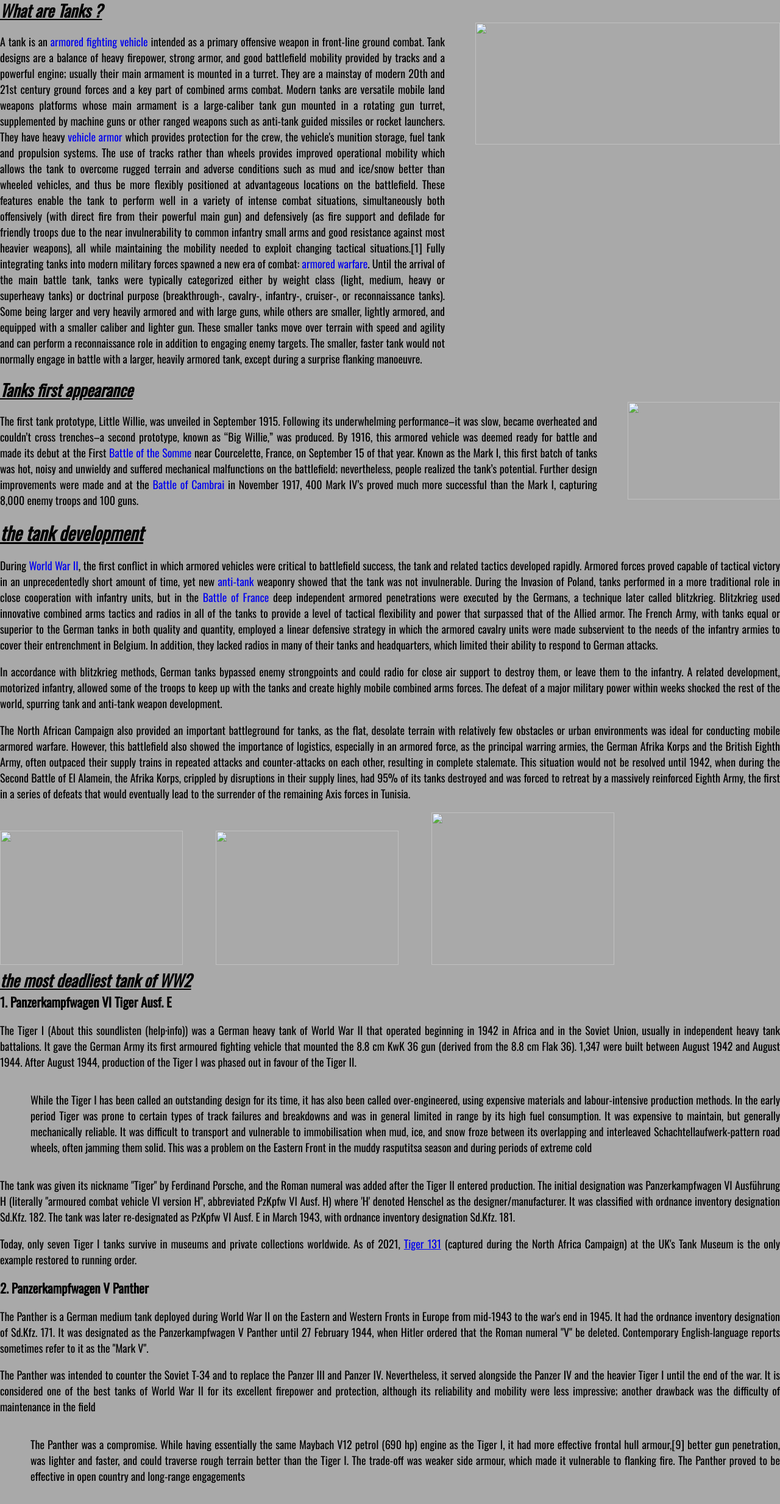
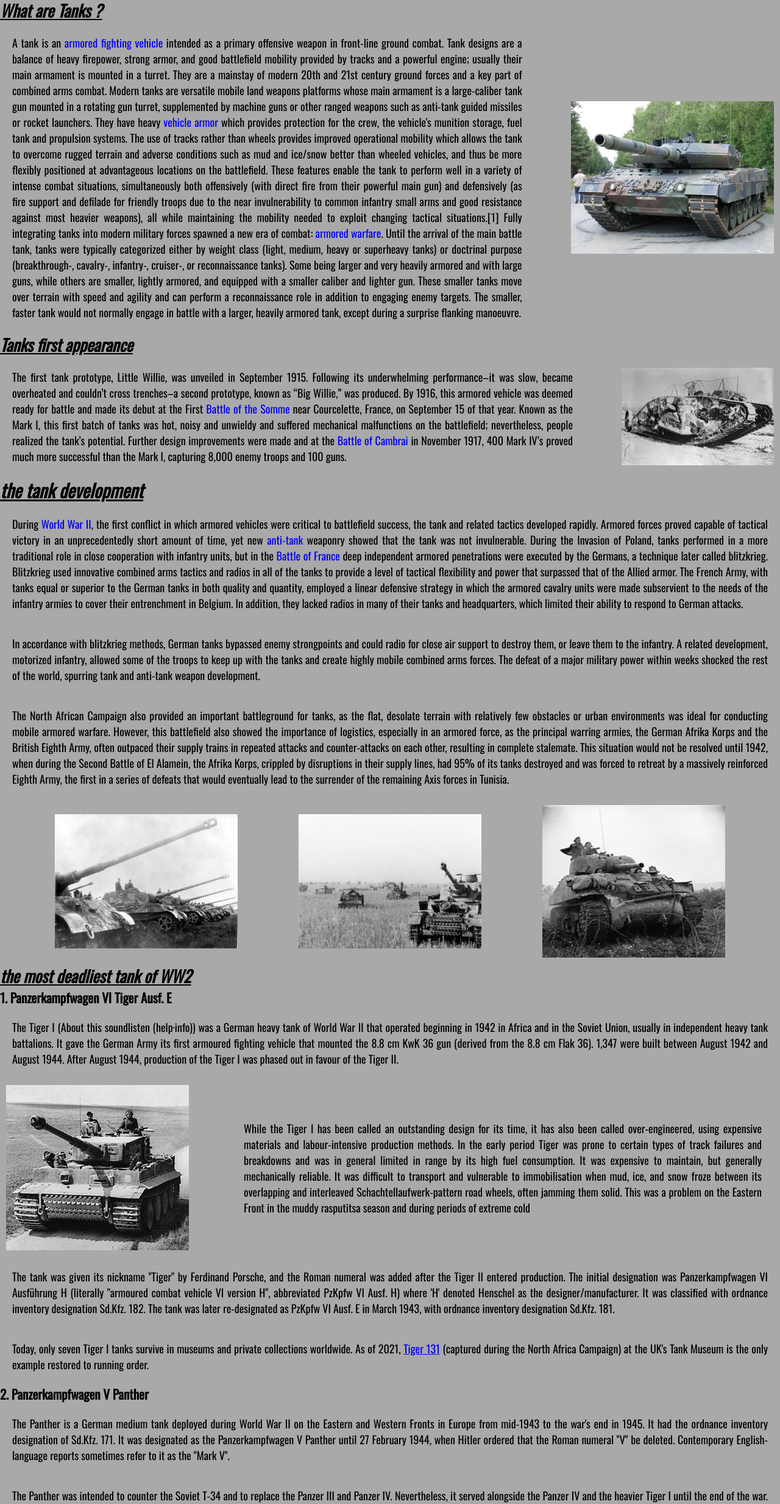
Before and after one commit to Astoria24/Astolfia, a plain HTML site: page index.html in a window 1280 px wide. Shown: the part 256-2722 px from the top of the page at 61% size. Drawn offline with nearby package versions, Linux system fonts and the light colour scheme.

Commit message:
new folder structure

```diff
--- a/index.html
+++ b/index.html
@@ -15,7 +15,7 @@
   </head>
   <body class="background" style="text-align: justify">
     <header class="header">
-      <img src="./war thunder.png" alt="" style="margin-right: 50px" />
+      <img src="./assets/war thunder.png" alt="" style="margin-right: 50px" />
       <h5 class="domm">War Thunder</h5>
       <h5 class="domm">World of Tank</h5>
       <h5 class="domm">The headerision</h5>
@@ -33,7 +33,7 @@
     </header>
     <h1 class="title">Tank Wiki</h1>
     <h2 class="Bima">What are Tanks ?</h2>
-    <div style="display: flex">
+    <div class="ummar">
       <p class="Anwar">
         A tank is an
         <a
@@ -91,13 +91,13 @@
         armored tank, except during a surprise flanking manoeuvre.
       </p>
       <img
-        src="./Leopard_2_A7.JPG "
+        src="./assets/800px-Leopard_2_A7.jpg"
         alt=""
-        style="width: 500px; height: 200px"
+        style="width: 350px; height: 250px"
       />
     </div>
     <h2 class="Bima">Tanks first appearance</h2>
-    <div style="display: flex">
+    <div class="ummar">
       <p class="Anwar">
         The first tank prototype, Little Willie, was unveiled in September 1915.
         Following its underwhelming performance–it was slow, became overheated
@@ -123,13 +123,13 @@
         Mark I, capturing 8,000 enemy troops and 100 guns.
       </p>
       <img
-        src="./download (1).jpg"
+        src="./assets/download (1).jpg"
         alt=""
         style="width: 250px; height: 160px"
       />
     </div>
     <h1 class="Bima" style="font-size: 30px">the tank development</h1>
-    <p>
+    <p class="rosi">
       During
       <a
         href="https://en.wikipedia.org/wiki/World_War_II"
@@ -167,7 +167,7 @@
       many of their tanks and headquarters, which limited their ability to
       respond to German attacks.
     </p>
-    <p>
+    <p class="rosi">
       In accordance with blitzkrieg methods, German tanks bypassed enemy
       strongpoints and could radio for close air support to destroy them, or
       leave them to the infantry. A related development, motorized infantry,
@@ -176,7 +176,7 @@
       weeks shocked the rest of the world, spurring tank and anti-tank weapon
       development.
     </p>
-    <p>
+    <p class="rosi">
       The North African Campaign also provided an important battleground for
       tanks, as the flat, desolate terrain with relatively few obstacles or
       urban environments was ideal for conducting mobile armored warfare.
@@ -191,26 +191,26 @@
       the first in a series of defeats that would eventually lead to the
       surrender of the remaining Axis forces in Tunisia.
     </p>
-    <div>
+    <div class="ummar">
       <img
-        src="./Bundesarchiv_Bild_146-1975-102-14A,_Panzer_VI_(Tiger_II,_Königstiger).jpg"
+        src="./assets/Bundesarchiv_Bild_146-1975-102-14A,_Panzer_VI_(Tiger_II,_Königstiger).jpg"
         alt=""
-        style="height: 220px; width: 300px; margin-right: 50px"
+        style="height: 220px; width: 300px"
       />
       <img
-        src="./Bundesarchiv_Bild_101III-Merz-014-12A,_Russland,_Beginn_Unternehmen_Zitadelle,_Panzer.jpg"
+        src="./assets/Bundesarchiv_Bild_101III-Merz-014-12A,_Russland,_Beginn_Unternehmen_Zitadelle,_Panzer.jpg"
         alt=""
-        style="height: 220px; width: 300px; margin-right: 50px"
+        style="height: 220px; width: 300px"
       />
       <img
-        src="./220px-British_Sherman_tank_Italy_Dec_1943_IWM_NA_9992.jpg"
+        src="./assets/220px-British_Sherman_tank_Italy_Dec_1943_IWM_NA_9992.jpg"
         alt=""
         style="height: 250px; width: 300px"
       />
     </div>
     <h2 class="Bima">the most deadliest tank of WW2</h2>
     <h3>1. Panzerkampfwagen VI Tiger Ausf. E</h3>
-    <p>
+    <p class="rosi">
       The Tiger I (About this soundlisten (help·info)) was a German heavy tank
       of World War II that operated beginning in 1942 in Africa and in the
       Soviet Union, usually in independent heavy tank battalions. It gave the
@@ -219,13 +219,13 @@
       August 1942 and August 1944. After August 1944, production of the Tiger I
       was phased out in favour of the Tiger II.
     </p>
-    <div style="display: flex">
+    <div class="ummar">
       <img
-        src="./300px-Bundesarchiv_Bild_101I-299-1805-16,_Nordfrankreich,_Panzer_VI_(Tiger_I).2.jpg"
+        src="./assets/300px-Bundesarchiv_Bild_101I-299-1805-16,_Nordfrankreich,_Panzer_VI_(Tiger_I).2.jpg"
         alt=""
         style="margin-right: 50px"
       />
-      <p>
+      <p class="rosi">
         While the Tiger I has been called an outstanding design for its time, it
         has also been called over-engineered, using expensive materials and
         labour-intensive production methods. In the early period Tiger was prone
@@ -238,7 +238,7 @@
         Front in the muddy rasputitsa season and during periods of extreme cold
       </p>
     </div>
-    <p>
+    <p class="rosi">
       The tank was given its nickname "Tiger" by Ferdinand Porsche, and the
       Roman numeral was added after the Tiger II entered production. The initial
       designation was Panzerkampfwagen VI Ausführung H (literally "armoured
@@ -248,7 +248,7 @@
       re-designated as PzKpfw VI Ausf. E in March 1943, with ordnance inventory
       designation Sd.Kfz. 181.
     </p>
-    <p>
+    <p class="rosi">
       Today, only seven Tiger I tanks survive in museums and private collections
       worldwide. As of 2021,
       <a href="https://en.wikipedia.org/wiki/Tiger_131" title="Tiger 131"
@@ -258,7 +258,7 @@
       only example restored to running order.
     </p>
     <h3>2. Panzerkampfwagen V Panther</h3>
-    <p>
+    <p class="rosi">
       The Panther is a German medium tank deployed during World War II on the
       Eastern and Western Fronts in Europe from mid-1943 to the war's end in
       1945. It had the ordnance inventory designation of Sd.Kfz. 171. It was
@@ -266,7 +266,7 @@
       Hitler ordered that the Roman numeral "V" be deleted. Contemporary
       English-language reports sometimes refer to it as the "Mark V".
     </p>
-    <p>
+    <p class="rosi">
       The Panther was intended to counter the Soviet T-34 and to replace the
       Panzer III and Panzer IV. Nevertheless, it served alongside the Panzer IV
       and the heavier Tiger I until the end of the war. It is considered one of
@@ -274,13 +274,13 @@
       although its reliability and mobility were less impressive; another
       drawback was the difficulty of maintenance in the field
     </p>
-    <div style="display: flex">
+    <div class="ummar">
       <img
-        src="./panther.jpg"
+        src="./assets/panther.jpg"
         alt=""
-        style="margin-right: 50px; width: 180px height: 80px;"
+        style="margin-right: 50px; width: 380px; height: 250px"
       />
-      <p>
+      <p class="rosi">
         The Panther was a compromise. While having essentially the same Maybach
         V12 petrol (690 hp) engine as the Tiger I, it had more effective frontal
         hull armour,[9] better gun penetration, was lighter and faster, and
@@ -290,7 +290,7 @@
         engagements
       </p>
     </div>
-    <p>
+    <p class="rosi">
       The Panther was far cheaper to produce than the Tiger I. Key elements of
       the Panther design, such as its armour, transmission, and final drive,
       were simplifications made to improve production rates and address raw
@@ -303,7 +303,7 @@
       critical components, shortage of fuel and training space, and the
       declining quality of crews all impacted the tank's effectiveness
     </p>
-    <p>
+    <p class="rosi">
       Though officially classified as a medium tank, its weight is more like
       that of a heavy tank, as its weight of 44.8 metric tons puts it roughly in
       the same category as the American M26 Pershing (41.7 tons), British
@@ -316,13 +316,13 @@
       variants.
     </p>
     <h3>3. M4 Sherman</h3>
-    <div style="display: flex">
+    <div class="ummar">
       <img
-        src="./sherman tank.jpg"
+        src="./assets/sherman tank.jpg"
         alt=""
         style="height: 250px; width: 350px; margin-right: 50px"
       />
-      <p>
+      <p class="rosi">
         The M4 Sherman, officially Medium Tank, M4, was the most widely used
         medium tank by the United States and Western Allies in World War II. The
         M4 Sherman proved to be reliable, relatively cheap to produce, and
@@ -334,7 +334,7 @@
         general William Tecumseh Sherman
       </p>
     </div>
-    <p>
+    <p class="rosi">
       The M4 Sherman evolved from the M3 Medium Tank,[N 1] which – for speed of
       development – had its main armament in a side sponson mount. The M4
       retained much of the previous mechanical design, but moved the main 75 mm
@@ -351,7 +351,7 @@
       (including variants); During World War II, the Sherman spearheaded many
       offensives by the Western Allies after 1942.
     </p>
-    <p>
+    <p class="rosi">
       When the M4 tank went into combat in North Africa with the British Army at
       the Second Battle of El Alamein in late 1942, it increased the advantage
       of Allied armor over Axis armor and was superior to the lighter German[10]
@@ -373,7 +373,7 @@
       caliber Ordnance QF 17-pounder gun by the British (the Sherman Firefly),
       or given a 105mm gun to act as infantry support vehicles
     </p>
-    <p>
+    <p class="rosi">
       The relative ease of production allowed large numbers of the M4 to be
       manufactured, and significant investment in tank recovery and repair units
       allowed disabled vehicles to be repaired and returned to service quickly.
@@ -381,7 +381,7 @@
       battles, and many infantry divisions were provided with M4s and tank
       destroyers
     </p>
-    <p>
+    <p class="rosi">
       After World War II, the Sherman, particularly the many improved and
       upgraded versions, continued to see combat service in many conflicts
       around the world, including the UN forces in the Korean War, with Israel
@@ -389,8 +389,8 @@
       and on both sides of the Indo-Pakistani War of 1965.
     </p>
     <h3>4. T-34</h3>
-    <div style="display: flex">
-      <p style="margin-right: 50px">
+    <div class="ummar">
+      <p style="margin-right: 50px" class="rosi">
         The T-34 is a Soviet medium tank introduced in 1940, famously deployed
         with the Red Army during World War II against Operation Barbarossa. Its
         76.2 mm (3 in) tank gun was more powerful than its contemporaries[7]
@@ -409,9 +409,9 @@
         German assault divisions,"[11] although its armour and armament were
         surpassed later in the war.
       </p>
-      <img src="./T34 image.jpg" alt="" style="width: 300px" />
+      <img src="./assets//T34 image.jpg" alt="" style="width: 300px" />
     </div>
-    <p>
+    <p class="rosi">
       The T-34 was the mainstay of Soviet armoured forces throughout the war.
       Its general specifications remained nearly unchanged until early 1944,
       when it received a firepower upgrade with the introduction of the greatly
--- a/style.css
+++ b/style.css
@@ -4,7 +4,8 @@ h2,
 h3,
 h4,
 h5,
-h6 {
+h6,
+p {
   margin: 0;
   padding: 0;
 }
@@ -27,6 +28,7 @@ h6 {
   color: black;
   text-align: justify;
   margin-right: 50px;
+  padding: 10px;
 }
 .domm {
   color: whitesmoke;
@@ -43,6 +45,17 @@ h6 {
   display: flex;
 }
 
+.ummar {
+  display: flex;
+  flex-direction: row;
+  justify-content: space-evenly;
+  align-items: center;
+  gap: 20px;
+  padding: 10px;
+}
+.rosi {
+  padding: 20px;
+}
 /* @media screen and (max-width: 992px) {
   .background {
     background-color: dimgray;
@@ -63,5 +76,9 @@ h6 {
     display: none;
   }
   .ummar {
+    flex-direction: column;
+  }
+  .Anwar {
+    margin-right: 0px;
   }
 }
```
Also changed, not shown: assets/220px-British_Sherman_tank_Italy_Dec_1943_IWM_NA_9992.jpg (added), assets/300px-Bundesarchiv_Bild_101I-299-1805-16,_Nordfrankreich,_Panzer_VI_(Tiger_I).2.jpg (added), assets/800px-Leopard_2_A7.jpg (added), assets/Bundesarchiv_Bild_101III-Merz-014-12A,_Russland,_Beginn_Unternehmen_Zitadelle,_Panzer.jpg (added), assets/Bundesarchiv_Bild_146-1975-102-14A,_Panzer_VI_(Tiger_II,_Königstiger).jpg (added), assets/T34 image.jpg (added), assets/download (1).jpg (added), assets/panther.jpg (added), assets/sherman tank.jpg (added), assets/war thunder.png (added).
